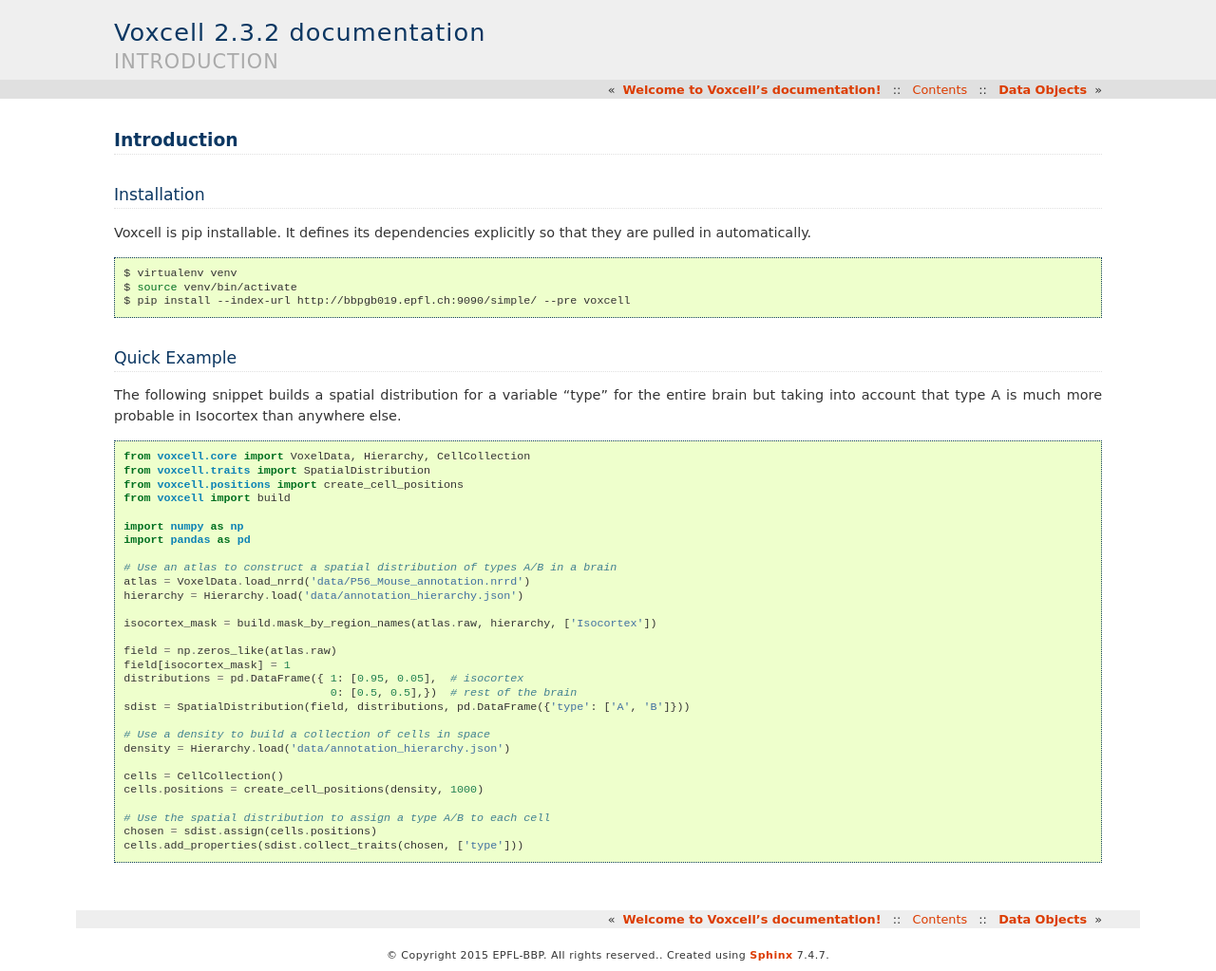
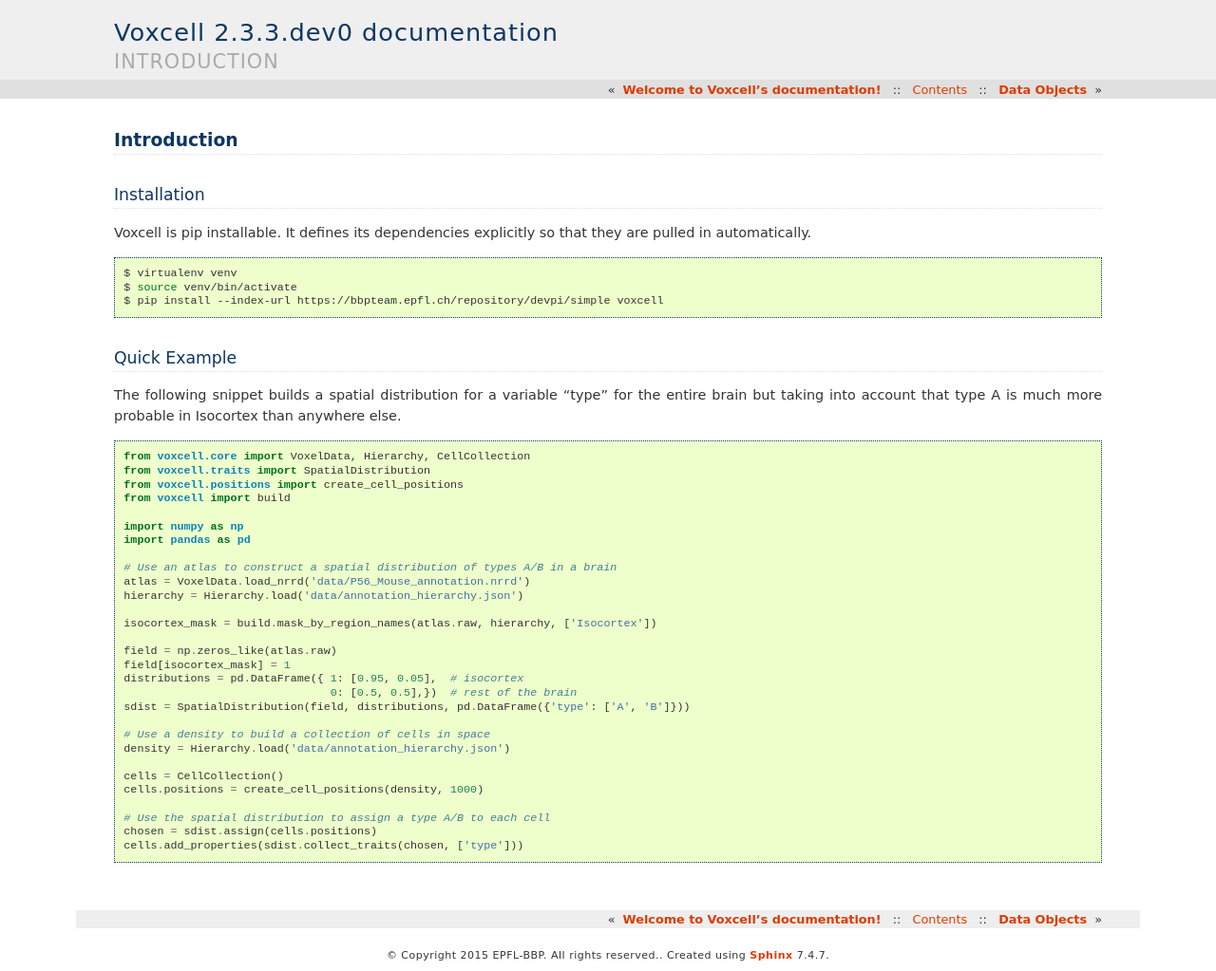
Before and after one commit to BlueBrain/voxcell, a Sphinx documentation site: the page built from doc/source/introduction.rst, in a window 1280 px wide. Shown: the whole page at 95% size. Built offline with Sphinx 7.4.7, drawn with Linux system fonts in a browser that asks for light colours.

Commit message:
update obsolete installation instruction
Change-Id: I72015aeaefbdfe300bb815e3440ea9201c0a0aa3

```diff
--- a/doc/source/introduction.rst
+++ b/doc/source/introduction.rst
@@ -10,7 +10,7 @@
 
    $ virtualenv venv
    $ source venv/bin/activate
-   $ pip install --index-url http://bbpgb019.epfl.ch:9090/simple/ --pre voxcell
+   $ pip install --index-url https://bbpteam.epfl.ch/repository/devpi/simple voxcell
 
 
 Quick Example
--- a/voxcell/version.py
+++ b/voxcell/version.py
@@ -1,2 +1,2 @@
 """voxcell version"""
-VERSION = '2.3.2'
+VERSION = '2.3.3.dev0'
```
